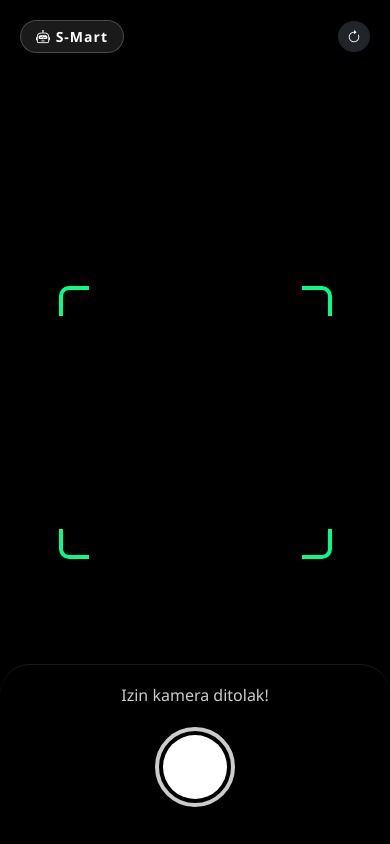
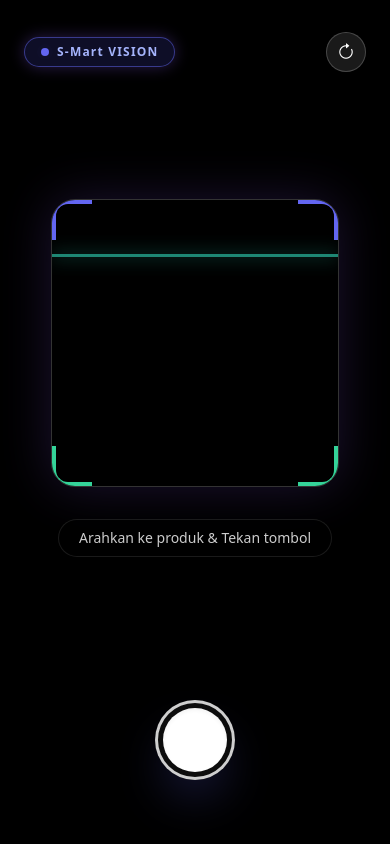
Before and after one commit to MFaridgunawan/s_mart_kasir_ai, a Flask app: page /scan in a window 390 px wide. Run offline with Flask 3, Linux system fonts and the light colour scheme; some libraries are stand-ins or nearby versions.

```diff
--- a/app.py
+++ b/app.py
@@ -1,3 +1,5 @@
+import requests
+import json
 import datetime
 import os
 import io
@@ -97,6 +99,20 @@ try:
 except:
     print("❌ Warning: Model AI tidak ditemukan.")
 
+# FUNGSI UNTUK MENDETEKSI LINK NGROK OTOMATIS
+def get_ngrok_url():
+    try:
+        url = "http://127.0.0.1:4040/api/tunnels"
+        res = requests.get(url)
+        res_unicode = res.content.decode("utf-8")
+        res_json = json.loads(res_unicode)
+        for tunnel in res_json['tunnels']:
+            if tunnel['proto'] == 'https':
+                return tunnel['public_url']
+    except:
+        return None
+    return None
+
 # ==========================================
 # 3. ROUTES (HALAMAN)
 # ==========================================
@@ -126,11 +142,16 @@ def logout():
     logout_user()
     return redirect(url_for('login'))
 
-# --- HALAMAN USER (KASIR MANDIRI) ---
+# --- HALAMAN USER (KASIR MANDIRI) --
 @app.route('/')
 @login_required
 def cashier_dashboard():
-    return render_template('kasir_laptop.html', user=current_user)
+    # Cari Link Ngrok saat halaman dibuka
+    ngrok_url = get_ngrok_url()
+    scan_url = f"{ngrok_url}/scan" if ngrok_url else None
+
+    # Kirim variabel scan_url ke HTML
+    return render_template('kasir_laptop.html', user=current_user, scan_url=scan_url)
 
 # --- HALAMAN ADMIN (ANTRIAN PEMBAYARAN) ---
 @app.route('/admin')
--- a/templates/admin_dashboard.html
+++ b/templates/admin_dashboard.html
@@ -173,7 +173,7 @@
 <div id="receipt-area">
     <div style="text-align:center;">
         <h3 style="margin:0; font-weight:bold;">S-Mart</h3>
-        <div>Jl. Telekomunikasi No. 1</div>
+        <div>Jl. Bandung Timur Jaya.99</div>
         <div>Bandung - Jawa Barat</div>
     </div>
     <div class="rec-divider"></div>
--- a/templates/scanner_hp.html
+++ b/templates/scanner_hp.html
@@ -2,226 +2,123 @@
 <html lang="id">
 <head>
     <meta name="viewport" content="width=device-width, initial-scale=1, user-scalable=no">
-    <title>AI Scanner</title>
-    <link href="https://cdn.jsdelivr.net/npm/bootstrap@5.3.0/dist/css/bootstrap.min.css" rel="stylesheet">
+    <title>AI Vision Scanner</title>
+    <script src="https://cdn.tailwindcss.com"></script>
     <link rel="stylesheet" href="https://cdn.jsdelivr.net/npm/bootstrap-icons@1.10.5/font/bootstrap-icons.css">
     <script src="https://cdn.jsdelivr.net/npm/sweetalert2@11"></script>
 
     <style>
-        /* --- BASE STYLE --- */
-        body {
-            background-color: #000;
-            color: white;
-            font-family: 'Segoe UI', Roboto, sans-serif;
-            overflow: hidden;
-            margin: 0;
+        /* Animasi Laser Ungu-Hijau */
+        @keyframes scan-laser {
+            0% { top: 0%; opacity: 0; box-shadow: 0 0 10px #8b5cf6; background: #8b5cf6; }
+            50% { opacity: 1; box-shadow: 0 0 20px #00ff88; background: #00ff88; }
+            100% { top: 100%; opacity: 0; box-shadow: 0 0 10px #8b5cf6; background: #8b5cf6; }
+        }
+        .laser-beam {
+            position: absolute; width: 100%; height: 3px;
+            animation: scan-laser 2s infinite ease-in-out;
         }
 
-        /* --- KAMERA BACKGROUND --- */
-        #video {
-            position: fixed; top: 0; left: 0;
+        /* Animasi Loading Berputar di Tombol */
+        @keyframes spin { 0% { transform: rotate(0deg); } 100% { transform: rotate(360deg); } }
+        .loading-ring {
+            border: 4px solid rgba(255, 255, 255, 0.3);
+            border-top: 4px solid #8b5cf6;
+            border-radius: 50%;
             width: 100%; height: 100%;
-            object-fit: cover;
-            z-index: 1;
-            filter: brightness(1.1); /* Sedikit diterangkan */
+            animation: spin 1s linear infinite;
         }
 
-        /* --- HEADER TRANSPARAN --- */
-        .header-overlay {
-            position: fixed; top: 0; left: 0; width: 100%;
-            padding: 20px;
-            background: linear-gradient(to bottom, rgba(0,0,0,0.8), transparent);
-            z-index: 10;
-            display: flex; justify-content: space-between; align-items: center;
+        /* Efek Tombol Ditekan */
+        .shutter-btn:active { transform: scale(0.95); }
+        .shutter-inner { transition: all 0.3s; }
+
+        /* Custom SweetAlert Style */
+        div:where(.swal2-container) div:where(.swal2-popup) {
+            padding: 0 !important; /* Hapus padding bawaan biar rapi */
+            overflow: hidden;
         }
-        .brand-badge {
-            background: rgba(255, 255, 255, 0.1);
-            backdrop-filter: blur(5px);
-            padding: 5px 15px;
-            border-radius: 20px;
-            border: 1px solid rgba(255,255,255,0.2);
-            font-size: 14px;
-            font-weight: 600;
-            letter-spacing: 1px;
-        }
-
-        /* --- VIEWFINDER (KOTAK FOKUS) --- */
-        .scan-overlay {
-            position: fixed; top: 0; left: 0; width: 100%; height: 100%;
-            z-index: 5;
-            display: flex; justify-content: center; align-items: center;
-        }
-        .scan-box {
-            width: 70vw; height: 70vw; max-width: 300px; max-height: 300px;
-            position: relative;
-        }
-        /* Sudut-sudut Kotak */
-        .scan-corner {
-            position: absolute; width: 30px; height: 30px;
-            border-color: #00ff88; border-style: solid;
-            transition: all 0.3s ease;
-        }
-        .tl { top: 0; left: 0; border-width: 4px 0 0 4px; border-radius: 10px 0 0 0; }
-        .tr { top: 0; right: 0; border-width: 4px 4px 0 0; border-radius: 0 10px 0 0; }
-        .bl { bottom: 0; left: 0; border-width: 0 0 4px 4px; border-radius: 0 0 0 10px; }
-        .br { bottom: 0; right: 0; border-width: 0 4px 4px 0; border-radius: 0 0 10px 0; }
-
-        /* Efek Laser Scan */
-        .laser {
-            position: absolute; top: 0; left: 0; width: 100%; height: 2px;
-            background: #00ff88;
-            box-shadow: 0 0 15px #00ff88, 0 0 30px #00ff88;
-            animation: scanAnim 2s infinite ease-in-out;
-            display: none; opacity: 0.8;
-        }
-        @keyframes scanAnim { 0% {top: 5%; opacity: 0;} 50% {opacity: 1;} 100% {top: 95%; opacity: 0;} }
-
-        /* --- PANEL KONTROL BAWAH (GLASSMORPHISM) --- */
-        .control-panel {
-            position: fixed; bottom: 0; left: 0; width: 100%;
-            height: 180px;
-            background: rgba(0, 0, 0, 0.6);
-            backdrop-filter: blur(15px);
-            border-top: 1px solid rgba(255,255,255,0.1);
-            border-radius: 30px 30px 0 0;
-            z-index: 20;
-            display: flex; flex-direction: column;
-            justify-content: center; align-items: center;
-            padding-bottom: 20px;
-        }
-
-        /* Status Teks */
-        #status-text {
-            color: rgba(255,255,255,0.8);
-            margin-bottom: 20px;
-            font-size: 16px;
-            font-weight: 500;
-        }
-
-        /* Tombol Shutter Mewah */
-        .shutter-btn {
-            width: 80px; height: 80px;
-            border-radius: 50%;
-            border: 4px solid rgba(255, 255, 255, 0.8);
-            padding: 4px;
-            cursor: pointer;
-            transition: transform 0.1s;
-        }
-        .shutter-inner {
-            width: 100%; height: 100%;
-            background-color: white;
-            border-radius: 50%;
-            transition: all 0.3s;
-        }
-
-        /* Efek saat Scanning (Tombol jadi Merah Kotak) */
-        .is-scanning .shutter-btn { border-color: #ff4d4d; }
-        .is-scanning .shutter-inner {
-            background-color: #ff4d4d;
-            border-radius: 10px; /* Jadi kotak tumpul */
-            transform: scale(0.6);
-        }
-
-        /* --- CUSTOM SWEETALERT (DARK MODE) --- */
-        .swal2-popup.swal-dark {
-            background: rgba(30, 30, 30, 0.95) !important;
-            backdrop-filter: blur(10px);
-            border: 1px solid #444;
-            border-radius: 20px;
-        }
-        .swal2-title { color: white !important; }
-        .swal2-html-container { color: #bbb !important; }
-        .swal2-timer-progress-bar { background: #00ff88 !important; }
     </style>
 </head>
-<body>
+<body class="bg-black h-screen w-screen overflow-hidden flex flex-col">
 
-    <video id="video" autoplay playsinline muted></video>
-    <canvas id="canvas" style="display:none;"></canvas>
+    <video id="video" autoplay playsinline muted class="absolute top-0 left-0 w-full h-full object-cover z-0"></video>
+    <canvas id="canvas" class="hidden"></canvas>
 
-    <div class="header-overlay">
-        <div class="brand-badge"><i class="bi bi-robot"></i> S-Mart</div>
-        <button onclick="window.location.reload()" class="btn btn-sm btn-dark rounded-circle"><i class="bi bi-arrow-clockwise"></i></button>
-    </div>
+    <div class="relative z-10 flex flex-col h-full justify-between pointer-events-none">
 
-    <div class="scan-overlay">
-        <div class="scan-box" id="scanBox">
-            <div class="scan-corner tl"></div>
-            <div class="scan-corner tr"></div>
-            <div class="scan-corner bl"></div>
-            <div class="scan-corner br"></div>
-            <div class="laser" id="laser"></div>
+        <div class="p-6 pt-8 bg-gradient-to-b from-black/90 via-black/50 to-transparent flex justify-between items-center pointer-events-auto">
+            <div class="px-4 py-1.5 rounded-full border border-indigo-500/50 bg-indigo-900/30 backdrop-blur-md text-indigo-300 text-xs font-bold tracking-widest flex items-center gap-2 shadow-[0_0_15px_rgba(139,92,246,0.3)]">
+                <span class="relative flex h-2 w-2">
+                  <span class="animate-ping absolute inline-flex h-full w-full rounded-full bg-indigo-400 opacity-75"></span>
+                  <span class="relative inline-flex rounded-full h-2 w-2 bg-indigo-500"></span>
+                </span>
+                S-Mart VISION
+            </div>
+
+            <button onclick="window.location.reload()" class="w-10 h-10 rounded-full bg-white/10 text-white flex items-center justify-center border border-white/20 backdrop-blur-md active:bg-white/20 transition">
+                <i class="bi bi-arrow-clockwise text-lg"></i>
+            </button>
         </div>
-    </div>
 
-    <div class="control-panel" id="controlPanel">
-        <div id="status-text">Ketuk untuk Scan</div>
+        <div class="flex-1 flex flex-col items-center justify-center relative">
+            <div id="scanBox" class="w-72 h-72 relative border border-white/20 rounded-3xl overflow-hidden shadow-[0_0_50px_rgba(139,92,246,0.2)] transition-all duration-300">
+                <div class="absolute top-0 left-0 w-10 h-10 border-t-4 border-l-4 border-indigo-500 rounded-tl-2xl"></div>
+                <div class="absolute top-0 right-0 w-10 h-10 border-t-4 border-r-4 border-indigo-500 rounded-tr-2xl"></div>
+                <div class="absolute bottom-0 left-0 w-10 h-10 border-b-4 border-l-4 border-emerald-400 rounded-bl-2xl"></div>
+                <div class="absolute bottom-0 right-0 w-10 h-10 border-b-4 border-r-4 border-emerald-400 rounded-br-2xl"></div>
 
-        <div class="shutter-btn" onclick="toggleScan()">
-            <div class="shutter-inner"></div>
+                <div class="laser-beam"></div>
+            </div>
+
+            <p class="mt-8 text-white/80 font-medium text-sm bg-black/40 px-5 py-2 rounded-full backdrop-blur-sm border border-white/10 shadow-lg">
+                Arahkan ke produk & Tekan tombol
+            </p>
+        </div>
+
+        <div class="pb-16 pt-10 flex justify-center items-center bg-gradient-to-t from-black via-black/80 to-transparent pointer-events-auto">
+            <button id="shutterBtn" onclick="manualCapture()" class="shutter-btn w-20 h-20 rounded-full border-[3px] border-white/80 p-1 flex items-center justify-center shadow-2xl shadow-indigo-500/30 transition-all bg-white/5 backdrop-blur-sm">
+                <div id="shutterInner" class="shutter-inner w-16 h-16 bg-white rounded-full shadow-inner relative overflow-hidden"></div>
+                <div id="loadingSpinner" class="absolute w-20 h-20 p-1 hidden">
+                    <div class="loading-ring"></div>
+                </div>
+            </button>
         </div>
     </div>
 
 <script>
     const video = document.getElementById('video');
     const canvas = document.getElementById('canvas');
-    const controlPanel = document.getElementById('controlPanel');
-    const laser = document.getElementById('laser');
-    const statusText = document.getElementById('status-text');
+    const shutterBtn = document.getElementById('shutterBtn');
+    const shutterInner = document.getElementById('shutterInner');
+    const loadingSpinner = document.getElementById('loadingSpinner');
 
-    let isScanning = false;
-    let scanInterval = null;
+    let isProcessing = false;
 
-    // 1. Setup Kamera
-    const constraints = { video: { facingMode: "environment", width: { ideal: 640 } } };
+    // Setup Kamera
+    const constraints = {
+        video: { facingMode: { exact: "environment" }, width: { ideal: 1280 }, height: { ideal: 720 } }
+    };
 
     navigator.mediaDevices.getUserMedia(constraints)
         .then(stream => { video.srcObject = stream; })
-        .catch(err => { statusText.innerText = "Izin kamera ditolak!"; });
+        .catch(err => {
+            navigator.mediaDevices.getUserMedia({ video: true }).then(stream => { video.srcObject = stream; });
+        });
 
-    // 2. Toggle Scan
-    function toggleScan() {
-        if(isScanning) {
-            stopScan();
-        } else {
-            startScan();
-        }
-    }
-
-    function startScan() {
-        isScanning = true;
-        controlPanel.classList.add("is-scanning"); // Ubah tombol jadi merah
-        laser.style.display = "block"; // Nyalakan laser
-        statusText.innerText = "Mencari produk...";
-        statusText.style.color = "#00ff88";
-
-        // Burst Mode: Kirim gambar setiap 400ms
-        scanInterval = setInterval(captureAndSend, 400);
-    }
-
-    function stopScan() {
-        isScanning = false;
-        controlPanel.classList.remove("is-scanning");
-        laser.style.display = "none";
-        statusText.innerText = "Ketuk untuk Scan";
-        statusText.style.color = "rgba(255,255,255,0.8)";
-        clearInterval(scanInterval);
-    }
-
-    function captureAndSend() {
+    function manualCapture() {
+        if (isProcessing) return;
         if (!video.videoWidth) return;
 
+        isProcessing = true;
+        shutterBtn.disabled = true;
+        shutterInner.classList.add('scale-75', 'bg-indigo-500');
+        loadingSpinner.classList.remove('hidden');
+
         const context = canvas.getContext('2d');
-        const size = 300; // Ukuran optimal
-        canvas.width = size;
-        canvas.height = size;
-
-        // Crop Tengah (Center Crop)
-        const minSize = Math.min(video.videoWidth, video.videoHeight);
-        const startX = (video.videoWidth - minSize) / 2;
-        const startY = (video.videoHeight - minSize) / 2;
-
-        context.drawImage(video, startX, startY, minSize, minSize, 0, 0, size, size);
+        const size = 300; canvas.width = size; canvas.height = size;
+        const min = Math.min(video.videoWidth, video.videoHeight);
+        context.drawImage(video, (video.videoWidth-min)/2, (video.videoHeight-min)/2, min, min, 0, 0, size, size);
 
         canvas.toBlob(blob => {
             const formData = new FormData();
@@ -231,30 +128,57 @@
             .then(res => res.json())
             .then(data => {
                 if (data.status === 'success') {
-                    stopScan(); // Berhenti scanning
-                    showDarkPopup(data.product, data.price); // Tampilkan Popup Gelap
+                    showDarkPopup(data.product, data.price);
+                } else {
+                    if(navigator.vibrate) navigator.vibrate(200);
+                    Swal.fire({
+                        icon: 'error',
+                        title: 'Tidak Dikenali',
+                        toast: true, position: 'top', showConfirmButton: false, timer: 1500,
+                        background: '#ef4444', color: 'white',
+                        customClass: { popup: 'rounded-full px-6 mt-16 shadow-lg' }
+                    });
                 }
             })
-            .catch(err => console.log("Skip frame..."));
+            .catch(err => {
+                Swal.fire({icon: 'error', title: 'Error Koneksi', toast: true, position: 'top', timer: 2000});
+            })
+            .finally(() => {
+                setTimeout(() => {
+                    isProcessing = false;
+                    shutterBtn.disabled = false;
+                    shutterInner.classList.remove('scale-75', 'bg-indigo-500');
+                    loadingSpinner.classList.add('hidden');
+                }, 1000);
+            });
 
-        }, 'image/jpeg', 0.6);
+        }, 'image/jpeg', 0.7);
     }
 
-    // --- 3. CUSTOM POPUP GELAP (PENTING!) ---
     function showDarkPopup(product, price) {
         Swal.fire({
-            title: product,
-            html: `<h3 style="color: #00ff88; font-weight:bold;">Rp ${price.toLocaleString()}</h3>
-                   <p style="font-size:0.9em; color:#aaa;">Berhasil ditambahkan</p>`,
-            icon: 'success',
-            iconColor: '#00ff88',
-            background: '#1a1a1a', // Background Popup Gelap
+            // HAPUS icon: 'success' BAWAAN AGAR TIDAK DOUBLE
+            html: `
+                <div class="flex flex-col items-center justify-center pt-4 pb-2">
+                    <div class="w-16 h-16 rounded-full bg-emerald-500/20 border-2 border-emerald-500 flex items-center justify-center mb-4 shadow-[0_0_20px_#10b981]">
+                        <i class="bi bi-check-lg text-3xl text-emerald-400"></i>
+                    </div>
+
+                    <h2 class="text-white text-2xl font-bold tracking-wide mb-1">${product}</h2>
+
+                    <p class="text-emerald-400 text-xl font-mono font-bold">Rp ${price.toLocaleString('id-ID')}</p>
+
+                    <p class="text-gray-400 text-xs mt-3">Berhasil masuk keranjang</p>
+                </div>
+            `,
+            background: 'rgba(20, 20, 25, 0.95)', // Gelap pekat transparan
             timer: 2000,
             showConfirmButton: false,
+            backdrop: `rgba(0,0,0,0.6)`,
+            width: '85%', // Rasio lebar agar pas di HP
             customClass: {
-                popup: 'swal-dark' // Class CSS tambahan
-            },
-            backdrop: `rgba(0,0,0,0.4)` // Gelapkan background belakang popup
+                popup: 'rounded-3xl border border-indigo-500/30 shadow-[0_0_50px_rgba(139,92,246,0.2)]'
+            }
         });
     }
 </script>
```
Also changed, not shown: templates/kasir_laptop.html (+111 -188 lines).
